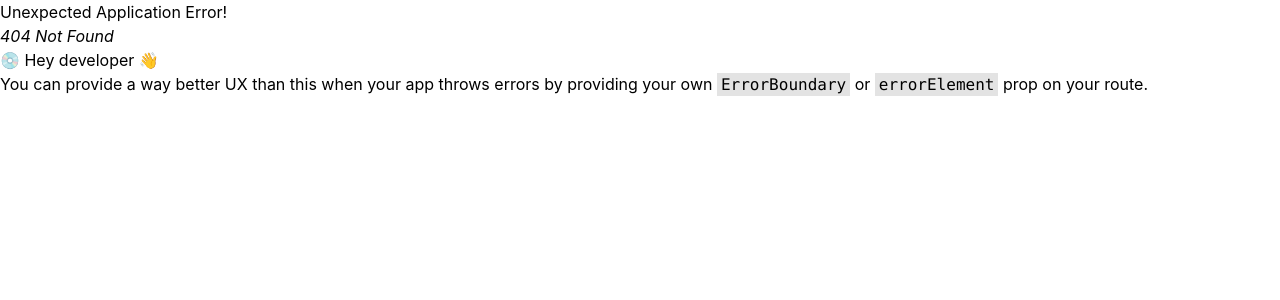
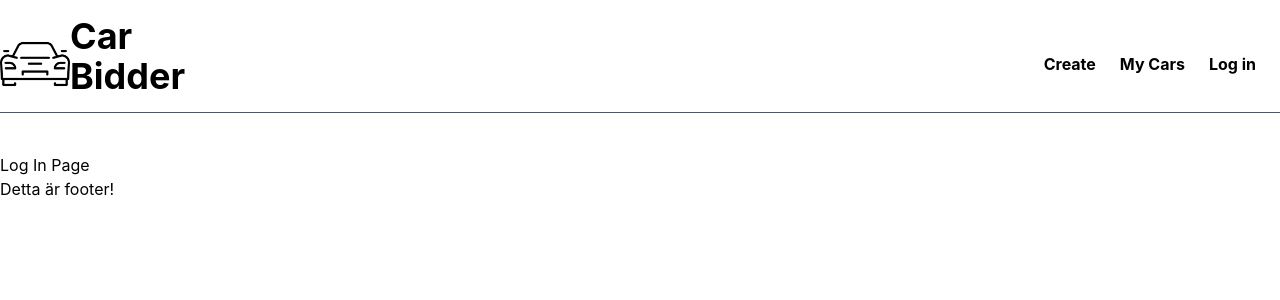
Before and after one commit to valle1336/carbidderFrontend, a React (Create React App) app: page /LogIn in a window 1280 px wide. Before the commit this address had no page. Shown: the top 300 px of the page. Built offline with nearby package versions, Linux system fonts and the light colour scheme; no server answers.

Commit message:
Added login page and routing

```diff
--- a/src/App.js
+++ b/src/App.js
@@ -12,6 +12,7 @@ import Create from "./views/Create";
 import MyCars from "./views/MyCars";
 import MyProfile from "./views/MyProfile";
 import ViewCar from "./views/ViewCar";
+import LogIn from "./views/LogIn";
 
 const router = createBrowserRouter(
   createRoutesFromElements(
@@ -21,6 +22,7 @@ const router = createBrowserRouter(
       <Route path="/MyCars" element={<MyCars />} />
       <Route path="/MyProfile/:id" element={<MyProfile />} />
       <Route path="/ViewCar/:id" element={<ViewCar />} />
+      <Route path="/LogIn" element={<LogIn />} />
     </Route>
   )
 );
--- a/src/components/navbar/navbar.jsx
+++ b/src/components/navbar/navbar.jsx
@@ -48,7 +48,7 @@ function Navbar() {
                 </li>
               ) : (
                 <li className="mr-6">
-                  <Link to="/login">Log in</Link>
+                  <Link to="/LogIn">Log in</Link>
                 </li>
               )}
             </ul>
--- /dev/null
+++ b/src/views/LogIn.jsx
@@ -0,0 +1,10 @@
+import React from "react";
+
+function LogIn() {
+  return (
+    <>
+      <div>Log In Page</div>
+    </>
+  );
+}
+export default LogIn;
```
